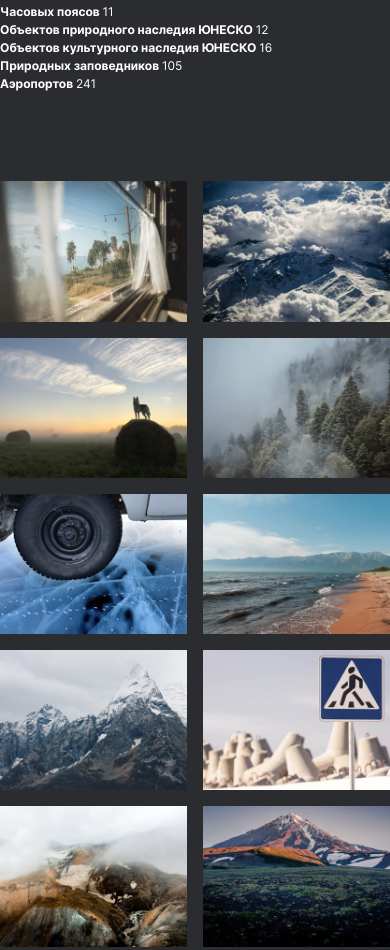
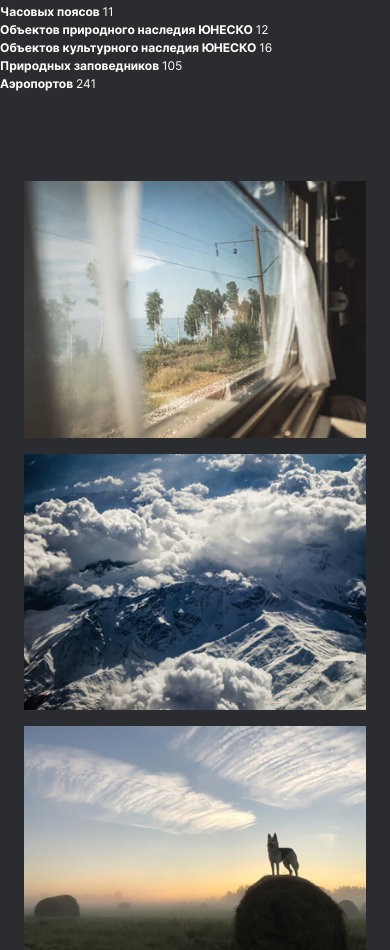
Before and after one commit to ilyaternovykh/russian-travel, a plain HTML site: page index.html in a window 390 px wide. Shown: the part 1378-2328 px from the top of the page. Drawn offline with Linux system fonts and the light colour scheme.

Commit message:
Fixed photo-grid

```diff
--- a/blocks/photo-grid/__item/photo-grid__item.css
+++ b/blocks/photo-grid/__item/photo-grid__item.css
@@ -1,4 +1,5 @@
 .photo-grid__item {
   max-width: 100%;
   height: auto;
+  object-fit: cover;
 }
--- a/blocks/photo-grid/photo-grid.css
+++ b/blocks/photo-grid/photo-grid.css
@@ -1,8 +1,8 @@
 .photo-grid {
-  max-width: 1184px;
+  max-width: 100%;
+  padding: 0 48px;
   display: grid;
-  grid-template-columns: repeat(4, 1fr);
-  grid-template-rows: repeat(3, 1fr);
+  grid-template-columns: repeat(auto-fit, minmax(240px, 1fr));
   grid-gap: 16px;
   margin: 0 auto;
   margin-top: 92px;
@@ -10,18 +10,13 @@
 
 @media screen and (max-width: 1024px) {
   .photo-grid {
-    max-width: 928px;
-    grid-template-columns: repeat(3, 1fr);
-    grid-template-rows: repeat(4, 1fr);
     grid-gap: 14px;
   }
 }
 
 @media screen and (max-width: 768px) {
   .photo-grid {
-    max-width: 720px;
-    grid-template-columns: repeat(2, 1fr);
-    grid-template-rows: repeat(6, 1fr);
+    padding: 0 24px;
     grid-gap: 16px;
     margin-top: 88px;
   }
@@ -29,9 +24,7 @@
 
 @media screen and (max-width: 320px) {
   .photo-grid {
-    max-width: 288px;
-    grid-template-columns: repeat(1, 1fr);
-    grid-template-rows: repeat(12, 1fr);
+    padding: 0 16px;
     grid-gap: 12px;
     margin-top: 64px;
   }
```
